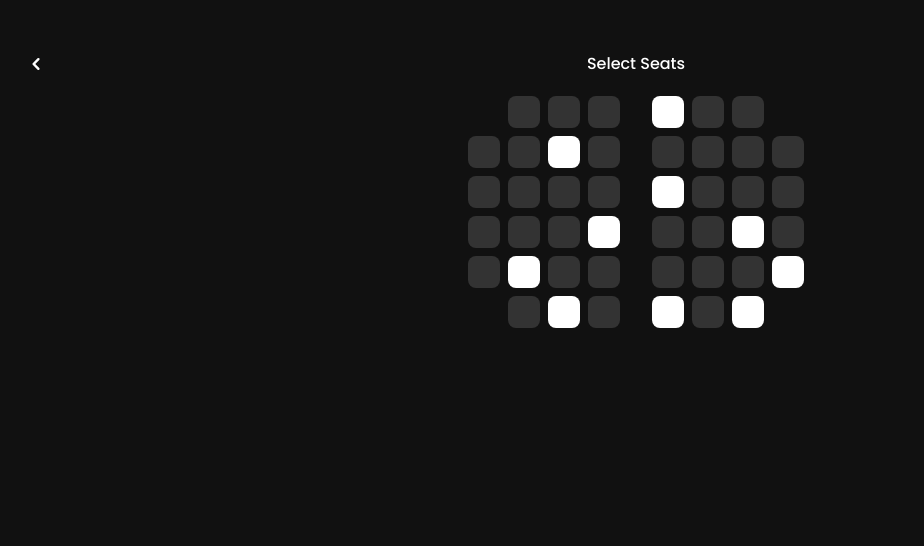
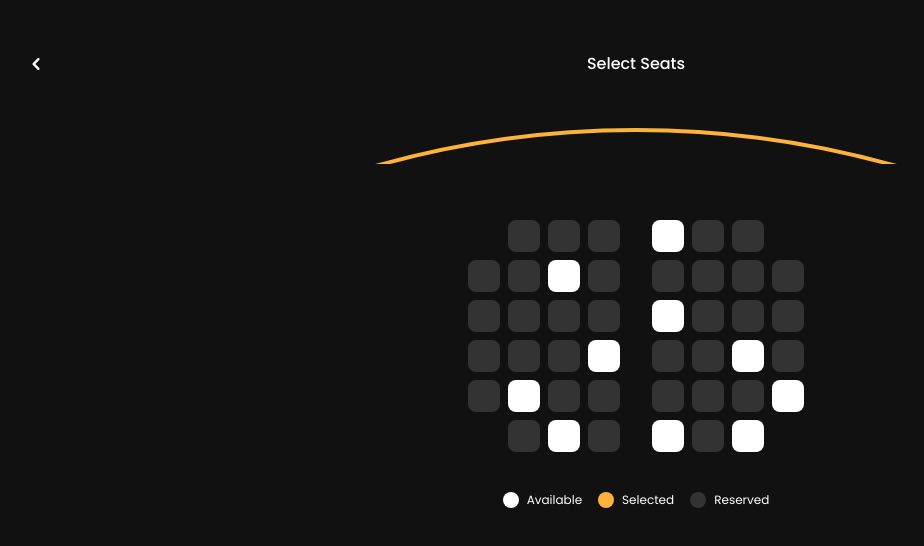
Before and after one commit to Amr-rgb/pilm, a React (Vite) app: page /1/select-seats in a window 1280 px wide. Shown: the top 546 px of the page, without its empty margins (4-928 px from the left). Built offline with nearby package versions, Linux system fonts and the light colour scheme.

Commit message:
adding SeatsSelection comp

```diff
--- a/src/components/home/Seats.tsx
+++ b/src/components/home/Seats.tsx
@@ -1,6 +1,6 @@
 import { useNavigate, useParams } from "react-router-dom";
 import { HiChevronLeft } from "react-icons/hi";
-import { SelectSeats } from "./SelectSeats";
+import { SeatsSelection } from "./SeatsSelection";
 
 export const Seats = () => {
   const navigate = useNavigate();
@@ -18,7 +18,7 @@ export const Seats = () => {
         </p>
       </div>
 
-      <SelectSeats />
+      <SeatsSelection />
     </div>
   );
 };
--- /dev/null
+++ b/src/components/home/SeatsSelection.tsx
@@ -0,0 +1,28 @@
+import { SelectSeats } from "./SelectSeats";
+
+export const SeatsSelection = () => {
+  return (
+    <div className="my-10">
+      <div className="mb-12 w-[90%] h-9 mx-auto overflow-hidden flex justify-center">
+        <div className="min-w-[150vw] h-[150vw] border-4 border-orange rounded-full"></div>
+      </div>
+
+      <SelectSeats />
+
+      <div className="mt-10 flex space-x-4 justify-center">
+        <div className="flex items-center space-x-2">
+          <div className="w-4 h-4 rounded-full bg-white"></div>
+          <p className="text-xs">Available</p>
+        </div>
+        <div className="flex items-center space-x-2">
+          <div className="w-4 h-4 rounded-full bg-[#fdb33a]"></div>
+          <p className="text-xs">Selected</p>
+        </div>
+        <div className="flex items-center space-x-2">
+          <div className="w-4 h-4 rounded-full bg-[#333]"></div>
+          <p className="text-xs">Reserved</p>
+        </div>
+      </div>
+    </div>
+  );
+};
```
